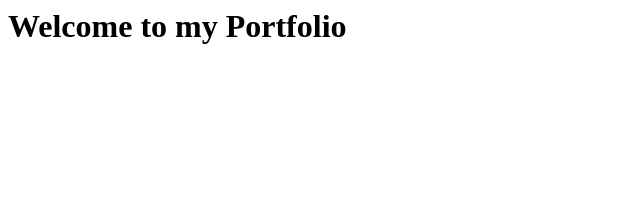
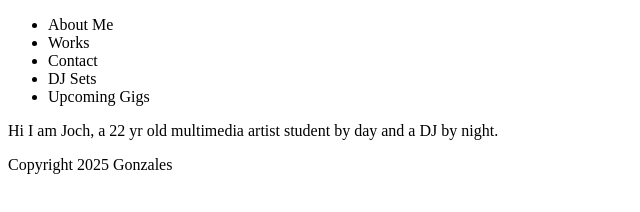
Before and after one commit to gonzalesjoachim1-crypto/Gonzales, a plain HTML site: page index.html in a window 1280 px wide. Shown: the whole page, without its empty margins (0-640 px from the left). Drawn offline with Linux system fonts and the light colour scheme.

Commit message:
Updated index.html with new content

```diff
--- a/index.html
+++ b/index.html
@@ -1,9 +1,32 @@
-<html>
+<!DOCTYPE html>
+<html lang="en">
 <head>
-<title>Portfolio</title>
+  <meta charset="UTF-8">
+  <title>Gonzales Portfolio!</title>
+  <link href="/css/style.css" rel="stylesheet">
+  <link href="https://fonts.googleapis.com/css2?family=Roboto&display=swap" rel="stylesheet">
 </head>
 <body>
-<h1>Welcome to my Portfolio</h1>
-<!-- Your portfolio content goes here -->
+  <header>
+    <nav>
+      <ul>
+        <li>About Me</li>
+        <li>Works</li>
+        <li>Contact</li>
+        <li>DJ Sets</li>
+        <li>Upcoming Gigs</li>
+      </ul>
+    </nav>
+  </header>
+
+  <main>
+    <section>
+      <p>Hi I am Joch, a 22 yr old multimedia artist student by day and a DJ by night.</p>
+    </section>
+  </main>
+
+  <footer>
+    <p> Copyright 2025 Gonzales</p>
+  </footer>
 </body>
 </html>
```
